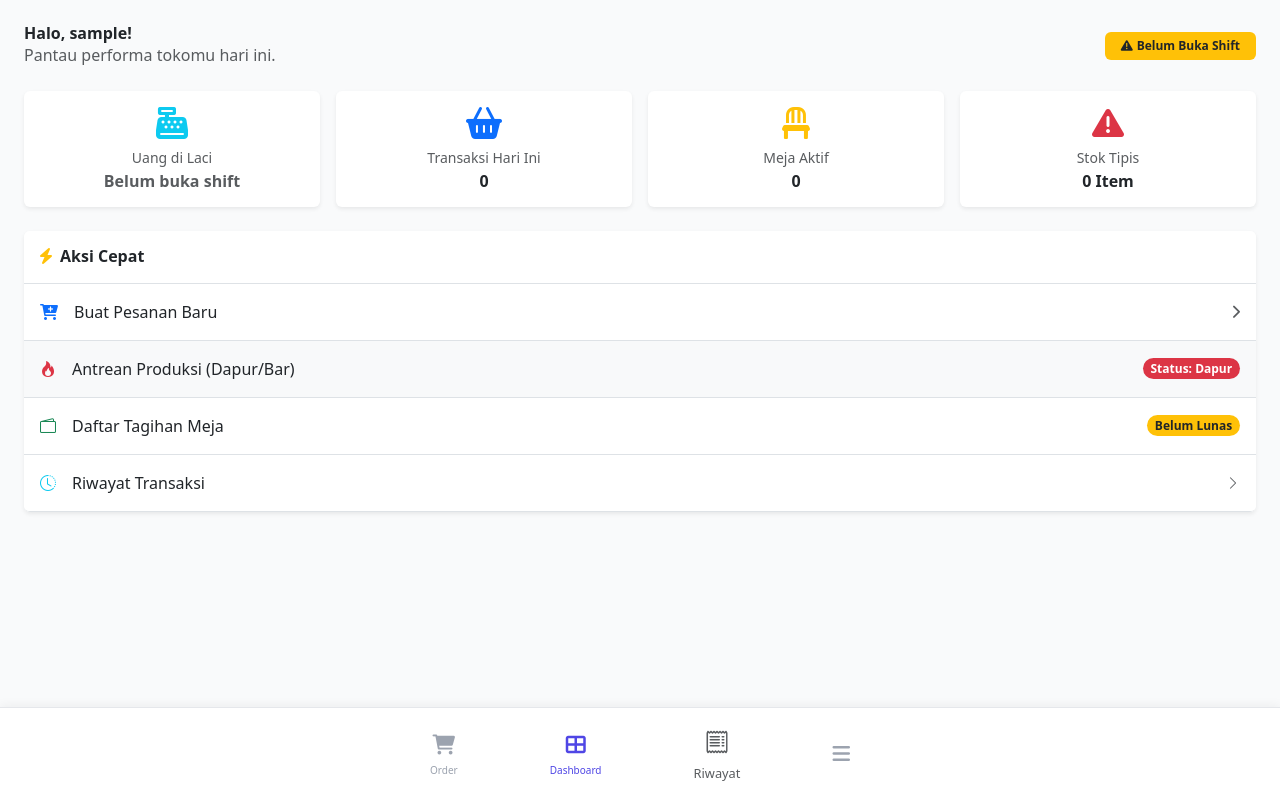
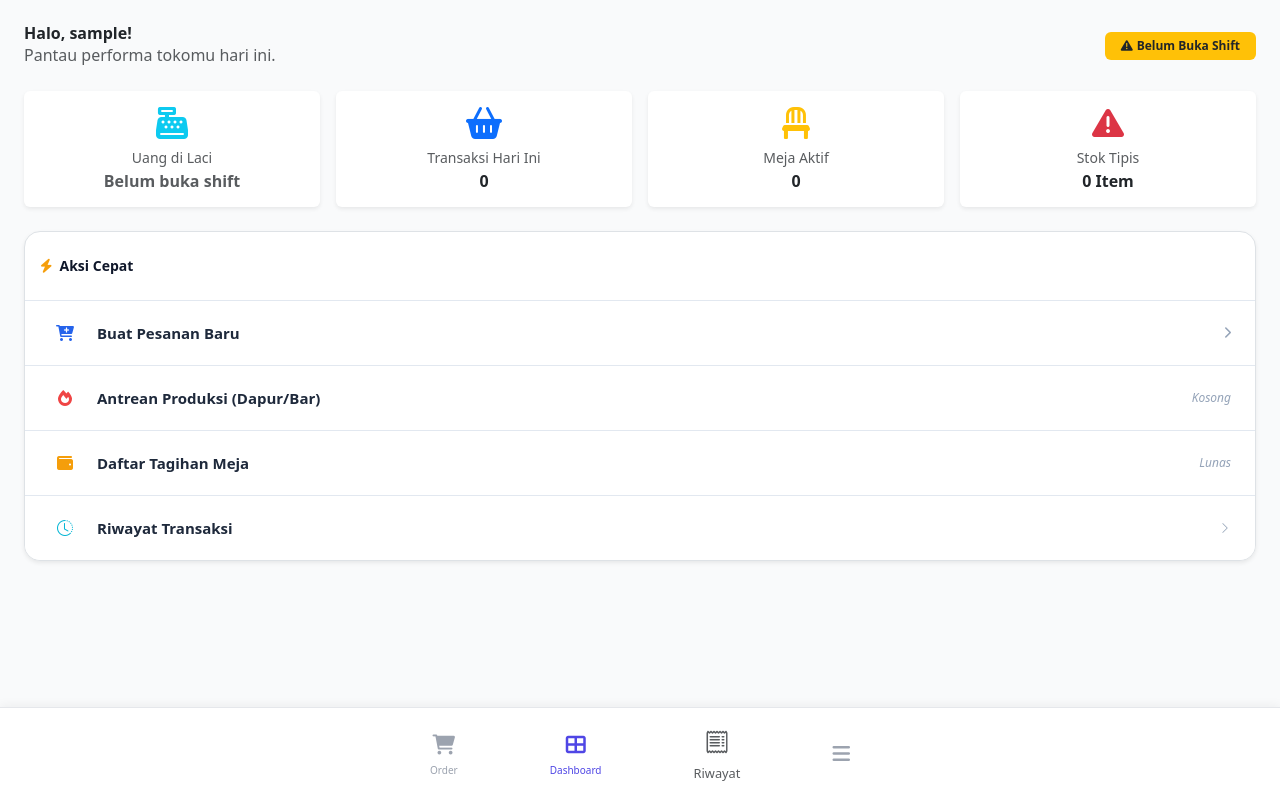
Before and after one commit to praptaradikalta/app-kasir-flask, a Flask app: page /dashboard in a window 1280 px wide. Run offline with Flask 3, Linux system fonts and the light colour scheme; the visitor is signed in with stand-in values (Sample User, id 1); data that the repository does not hold is empty; some libraries are stand-ins or nearby versions.

Commit message:
tambahan di fitur laporan dan informasi di menu aksi cepat

```diff
--- a/routers/user_router.py
+++ b/routers/user_router.py
@@ -97,6 +97,14 @@ def dashboard():
 
     hari_ini = date.today()
 
+
+    # Menghitung jumlah NOTA (transaksi) aktif di dapur
+    # Karena satu baris di tabel Penjualan adalah satu nota. [3]
+    nota_dapur = Penjualan.query.filter_by(status='Dapur').count()
+
+    # Menghitung jumlah NOTA yang belum dibayar pelanggan
+    nota_tagihan = Penjualan.query.filter_by(status='Belum Lunas').count()
+
     # Pendapatan & jumlah transaksi HARI INI (cuma yang beneran udah Lunas)
     ringkasan_hari_ini = db.session.query(
         func.sum(Penjualan.total_bayar).label('total_pendapatan'),
@@ -138,6 +146,8 @@ def dashboard():
 
     return render_template('dashboard.html',
                            user=current_user,
+                           nota_dapur=nota_dapur,
+                           nota_tagihan=nota_tagihan,
                            pendapatan_hari_ini=pendapatan_hari_ini,
                            transaksi_hari_ini=transaksi_hari_ini,
                            meja_terisi=meja_terisi,
--- a/templates/dashboard.html
+++ b/templates/dashboard.html
@@ -90,63 +90,145 @@
 </div>
 
 <!-- MENU AKSI CEPAT -->
-<div class="card border-0 shadow-sm overflow-hidden">
-    <div class="card-header bg-white py-3 border-0">
-        <h6 class="fw-bold mb-0"><i class="fas fa-bolt me-2 text-warning"></i>Aksi Cepat</h6>
+<div class="bg-white rounded-2xl shadow-sm overflow-hidden border border-slate-200">
+    <div class="px-3 py-4 border-b border-slate-200">
+        <h6 class="text-sm font-bold text-slate-900 flex items-center gap-2 mb-0">
+            <i class="fas fa-bolt text-amber-500"></i>
+            Aksi Cepat
+        </h6>
     </div>
-    <div class="list-group list-group-flush border-top">
-        <a href="{{ url_for('penjualan.index_kasir') }}" class="list-group-item list-group-item-action py-3 border-0 border-bottom">
-            <div class="d-flex w-100 justify-content-between align-items-center">
-                <span><i class="fas fa-cart-plus me-3 text-primary"></i>Buat Pesanan Baru</span>
-                <i class="fas fa-chevron-right small text-muted"></i>
+
+    <div class="divide-y divide-slate-200">
+        <!-- Buat Pesanan Baru -->
+        <a href="{{ url_for('penjualan.index_kasir') }}"
+           class="flex items-center justify-between px-4 py-3 bg-white hover:bg-slate-50 active:bg-slate-100 transition">
+            <div class="flex items-center gap-3 min-w-0">
+                <div class="w-8 h-8 flex items-center justify-center text-blue-600 shrink-0">
+                    <i class="fas fa-cart-plus text-base"></i>
+                </div>
+                <span class="text-[15px] font-semibold text-slate-800 leading-tight">
+                    Buat Pesanan Baru
+                </span>
+            </div>
+            <div class="flex items-center justify-end shrink-0">
+                <i class="fas fa-chevron-right text-xs text-slate-400"></i>
             </div>
         </a>
 
-        <!-- FITUR BARU: Antrean Dapur & Bar -->
-        <a href="{{ url_for('penjualan.antrean_pengerjaan') }}" class="list-group-item list-group-item-action py-3 border-0 border-bottom bg-light">
-            <div class="d-flex w-100 justify-content-between align-items-center">
-                <span><i class="bi bi-fire me-3 text-danger"></i>Antrean Produksi (Dapur/Bar)</span>
-                <span class="badge bg-danger rounded-pill">Status: Dapur</span>
+        <!-- Antrean Produksi -->
+        <a href="{{ url_for('penjualan.antrean_dapur') }}"
+           class="flex items-center justify-between px-4 py-3 bg-white hover:bg-slate-50 active:bg-slate-100 transition">
+            <div class="flex items-center gap-3 min-w-0">
+                <div class="w-8 h-8 flex items-center justify-center text-red-500 shrink-0">
+                    <i class="fas fa-fire text-base"></i>
+                </div>
+                <span class="text-[15px] font-semibold text-slate-800 leading-tight">
+                    Antrean Produksi (Dapur/Bar)
+                </span>
+            </div>
+
+            <div class="flex items-center justify-end shrink-0">
+                {% if nota_dapur > 0 %}
+                <span class="inline-flex items-center rounded-full bg-red-600 px-2.5 py-1 text-[10px] font-black tracking-wide text-white">
+                    {{ nota_dapur }} NOTA
+                </span>
+                {% else %}
+                <span class="text-xs italic text-slate-400">
+                    Kosong
+                </span>
+                {% endif %}
             </div>
         </a>
 
-        <!-- FITUR BARU: Tagihan Meja (Belum Lunas) -->
-        <a href="{{ url_for('penjualan.daftar_tagihan') }}" class="list-group-item list-group-item-action py-3 border-0 border-bottom">
-            <div class="d-flex w-100 justify-content-between align-items-center">
-                <span><i class="bi bi-wallet2 me-3 text-success"></i>Daftar Tagihan Meja</span>
-                <span class="badge bg-warning text-dark rounded-pill">Belum Lunas</span>
+        <!-- Daftar Tagihan Meja -->
+        <a href="{{ url_for('penjualan.daftar_tagihan') }}"
+           class="flex items-center justify-between px-4 py-3 bg-white hover:bg-slate-50 active:bg-slate-100 transition">
+            <div class="flex items-center gap-3 min-w-0">
+                <div class="w-8 h-8 flex items-center justify-center text-amber-500 shrink-0">
+                    <i class="fas fa-wallet text-base"></i>
+                </div>
+                <span class="text-[15px] font-semibold text-slate-800 leading-tight">
+                    Daftar Tagihan Meja
+                </span>
+            </div>
+
+            <div class="flex items-center justify-end shrink-0">
+                {% if nota_tagihan > 0 %}
+                <span class="inline-flex items-center rounded-full bg-amber-400 px-2.5 py-1 text-[10px] font-black tracking-wide text-slate-900">
+                    {{ nota_tagihan }} MEJA
+                </span>
+                {% else %}
+                <span class="text-xs italic text-slate-400">
+                    Lunas
+                </span>
+                {% endif %}
             </div>
         </a>
 
         {% if current_user.role in ('admin', 'owner') %}
-        <a href="{{ url_for('produk.list_produk') }}" class="list-group-item list-group-item-action py-3 border-0 border-bottom">
-            <div class="d-flex w-100 justify-content-between align-items-center">
-                <span><i class="fas fa-boxes me-3 text-info"></i>Manajemen Produk</span>
-                <i class="fas fa-chevron-right small text-muted"></i>
+        <!-- Manajemen Produk -->
+        <a href="{{ url_for('produk.list_produk') }}"
+           class="flex items-center justify-between px-4 py-3 bg-white hover:bg-slate-50 active:bg-slate-100 transition">
+            <div class="flex items-center gap-3 min-w-0">
+                <div class="w-8 h-8 flex items-center justify-center text-sky-500 shrink-0">
+                    <i class="fas fa-boxes text-base"></i>
+                </div>
+                <span class="text-[15px] font-semibold text-slate-800 leading-tight">
+                    Manajemen Produk
+                </span>
+            </div>
+            <div class="flex items-center justify-end shrink-0">
+                <i class="fas fa-chevron-right text-xs text-slate-400"></i>
             </div>
         </a>
         {% endif %}
 
-        <a href="{{ url_for('penjualan.riwayat_penjualan') }}" class="list-group-item list-group-item-action py-3 border-0 border-bottom">
-            <div class="d-flex w-100 justify-content-between align-items-center">
-            <!-- Perhatikan perubahan bi bi- dan penambahan me-3 agar jarak teks rapi -->
-                <span><i class="bi bi-clock-history me-3 text-info"></i>Riwayat Transaksi</span>
-                <i class="bi bi-chevron-right small text-muted"></i>
+        <!-- Riwayat Transaksi -->
+        <a href="{{ url_for('penjualan.riwayat_penjualan') }}"
+           class="flex items-center justify-between px-4 py-3 bg-white hover:bg-slate-50 active:bg-slate-100 transition">
+            <div class="flex items-center gap-3 min-w-0">
+                <div class="w-8 h-8 flex items-center justify-center text-cyan-500 shrink-0">
+                    <i class="bi bi-clock-history text-base"></i>
+                </div>
+                <span class="text-[15px] font-semibold text-slate-800 leading-tight">
+                    Riwayat Transaksi
+                </span>
+            </div>
+            <div class="flex items-center justify-end shrink-0">
+                <i class="bi bi-chevron-right text-xs text-slate-400"></i>
             </div>
         </a>
 
         {% if current_user.role in ('admin', 'owner') %}
-        <a href="{{ url_for('laporan.laporan_harian') }}" class="list-group-item list-group-item-action py-3 border-0 border-bottom">
-            <div class="d-flex w-100 justify-content-between align-items-center">
-                <span><i class="fas fa-file-alt me-3 text-success"></i>Laporan Penjualan</span>
-                <i class="fas fa-chevron-right small text-muted"></i>
+        <!-- Laporan Penjualan -->
+        <a href="{{ url_for('laporan.laporan_harian') }}"
+           class="flex items-center justify-between px-4 py-3 bg-white hover:bg-slate-50 active:bg-slate-100 transition">
+            <div class="flex items-center gap-3 min-w-0">
+                <div class="w-8 h-8 flex items-center justify-center text-emerald-500 shrink-0">
+                    <i class="fas fa-file-alt text-base"></i>
+                </div>
+                <span class="text-[15px] font-semibold text-slate-800 leading-tight">
+                    Laporan Penjualan
+                </span>
+            </div>
+            <div class="flex items-center justify-end shrink-0">
+                <i class="fas fa-chevron-right text-xs text-slate-400"></i>
             </div>
         </a>
 
-        <a href="{{ url_for('pengaturan.pengaturan_list') }}" class="list-group-item list-group-item-action py-3 border-0">
-            <div class="d-flex w-100 justify-content-between align-items-center">
-                <span><i class="fas fa-cog me-3 text-secondary"></i>Pengaturan</span>
-                <i class="fas fa-chevron-right small text-muted"></i>
+        <!-- Pengaturan -->
+        <a href="{{ url_for('pengaturan.pengaturan_list') }}"
+           class="flex items-center justify-between px-4 py-3 bg-white hover:bg-slate-50 active:bg-slate-100 transition">
+            <div class="flex items-center gap-3 min-w-0">
+                <div class="w-8 h-8 flex items-center justify-center text-slate-500 shrink-0">
+                    <i class="fas fa-cog text-base"></i>
+                </div>
+                <span class="text-[15px] font-semibold text-slate-800 leading-tight">
+                    Pengaturan
+                </span>
+            </div>
+            <div class="flex items-center justify-end shrink-0">
+                <i class="fas fa-chevron-right text-xs text-slate-400"></i>
             </div>
         </a>
         {% endif %}
```
Also changed, not shown: routers/laporan_router.py (+8 -3 lines), templates/laporan/harian.html (+29 -5 lines).
